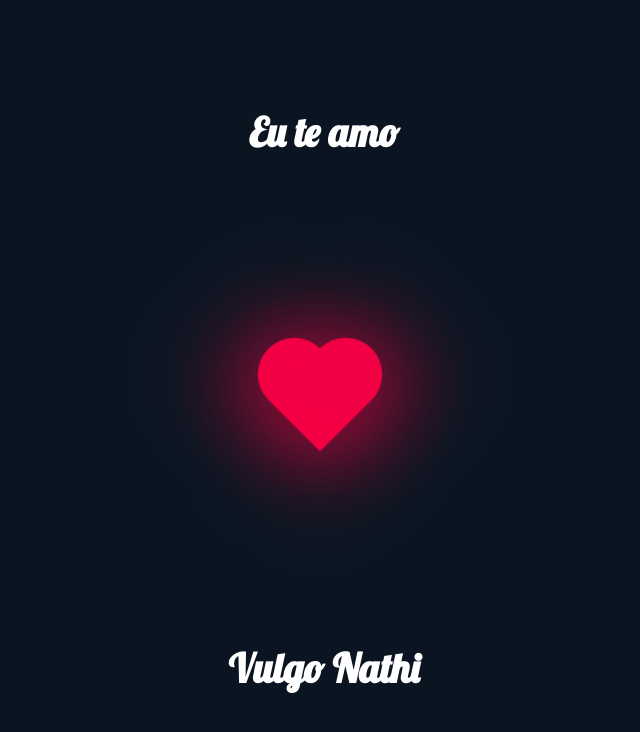
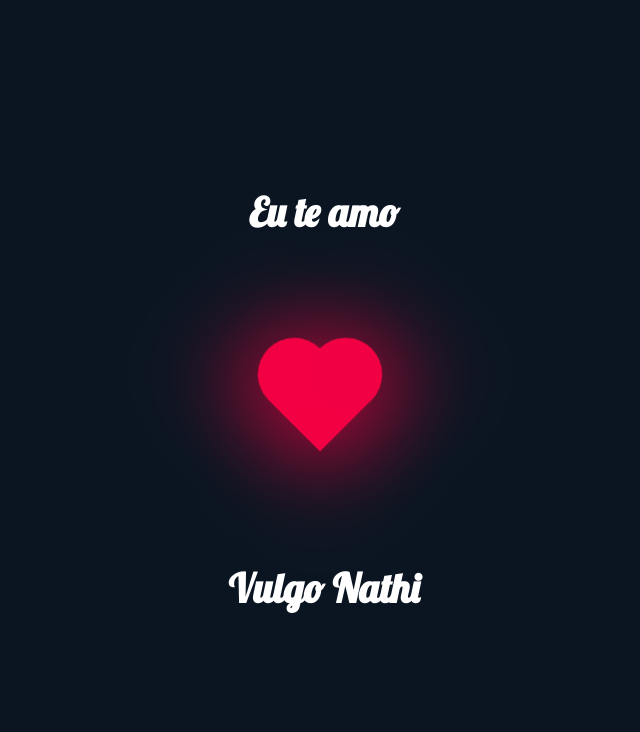
Before and after one commit to joaogabrielgt/vulgo-nathi, a plain HTML site: page index.html in a window 1280 px wide. Shown: the whole page, without its empty margins (316-956 px from the left). Drawn offline with Linux system fonts and the light colour scheme.

Commit message:
Update style.css

```diff
--- a/style.css
+++ b/style.css
@@ -13,13 +13,13 @@ body {
 .txt1 {
     color: white;
     position: absolute;
-    top: 10%;
+    top: 20%;
 }
 
 .txt2 {
     color: white;
     position: absolute;
-    bottom: 10%;
+    bottom: 20%;
 }
 
 .heart {
```
